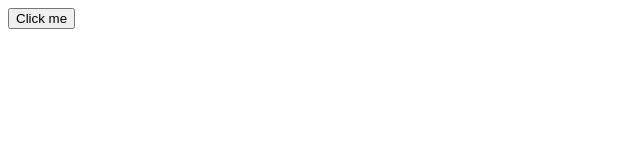
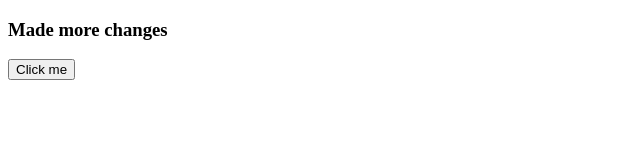
Before and after one commit to yash-hbwsl/git_assignment, a plain HTML site: page index.html in a window 1280 px wide. Shown: the whole page, without its empty margins (0-640 px from the left). Drawn offline with Linux system fonts and the light colour scheme.

Commit message:
added changes to index.html

```diff
--- a/index.html
+++ b/index.html
@@ -6,6 +6,7 @@
     <title>Document</title>
 </head>
 <body>
+    <h3>Made more changes</h3>
     <button id="btn">Click me</button>
 </body>
 </html>
```
